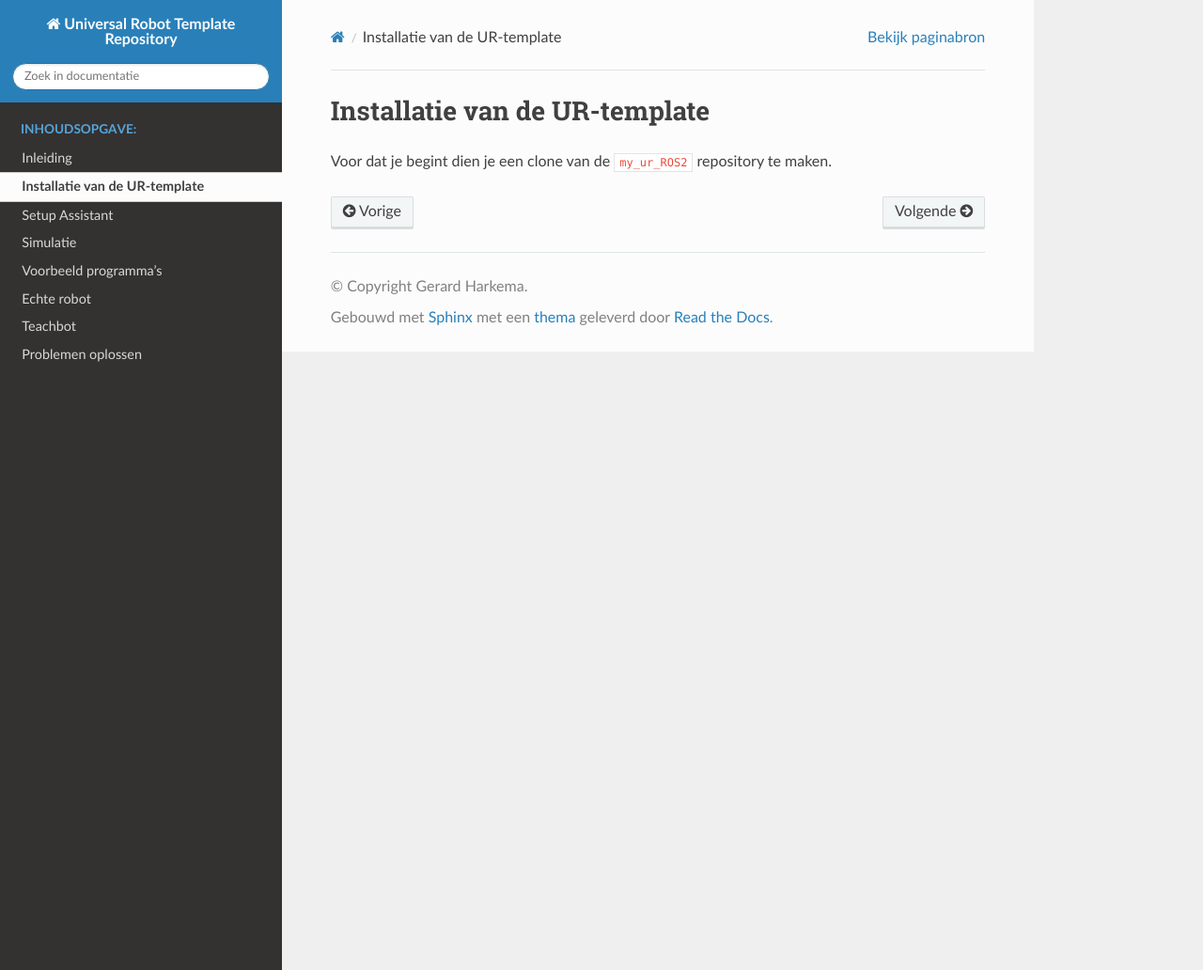
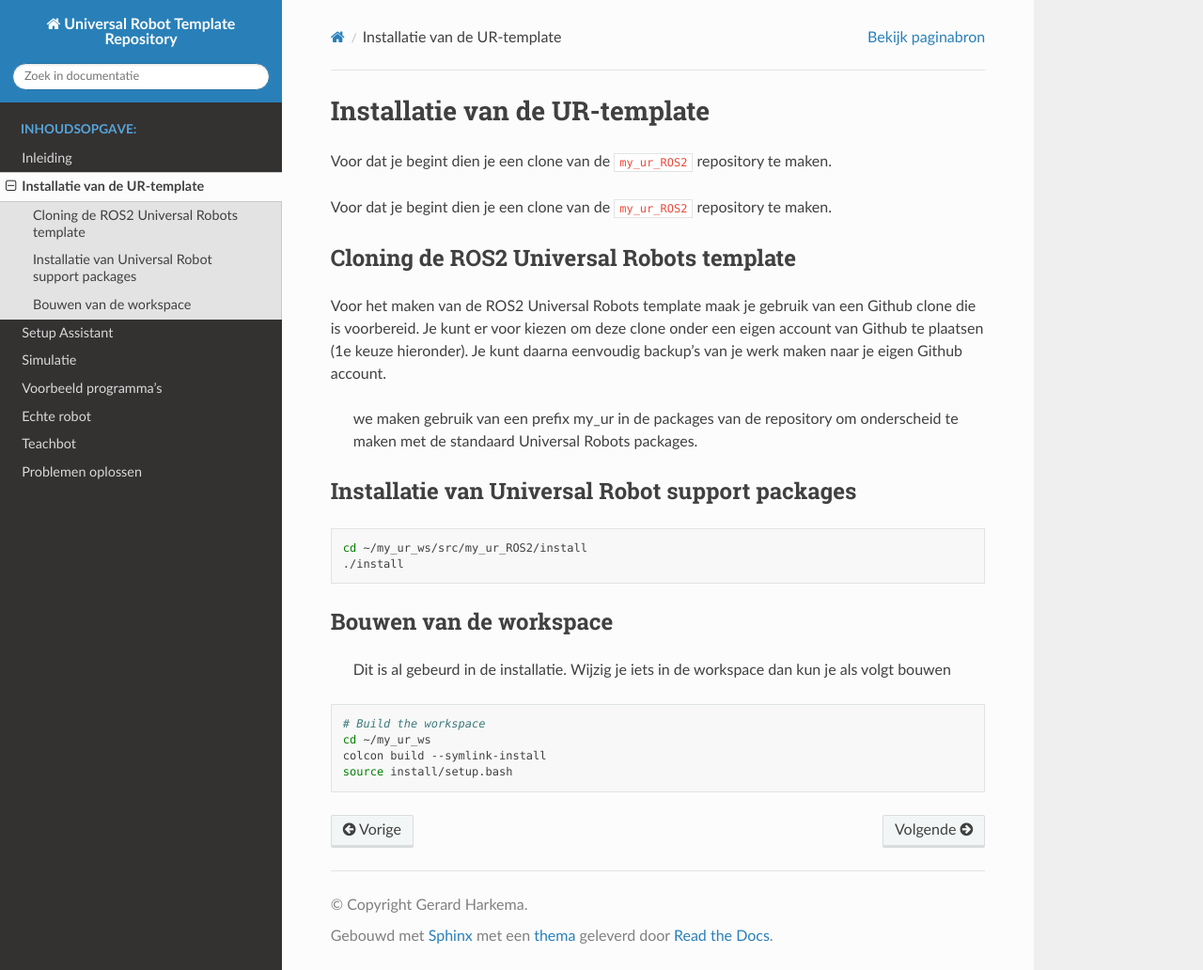
Before and after one commit to Christophe454/Eye_in_hand_Periode2.4_C2, a Sphinx documentation site: the page built from documentation/documentation/install.md, in a window 1280 px wide and 1032 px high. Shown: the whole window at 94% size. Built offline with Sphinx 7.4.7 and the Read the Docs theme 3.1.0, drawn with Linux system fonts in a browser that asks for light colours.

Commit message:
added documentation

````diff
--- a/documentation/documentation/install.md
+++ b/documentation/documentation/install.md
@@ -2,3 +2,31 @@
 
 
 Voor dat je begint dien je een clone van de `my_ur_ROS2` repository te maken.
+
+
+Voor dat je begint dien je een clone van de `my_ur_ROS2` repository te maken.
+
+
+## Cloning de ROS2 Universal Robots template
+Voor het maken van de ROS2 Universal Robots template maak je gebruik van een Github clone die is voorbereid. Je kunt er voor kiezen om deze clone onder een eigen account van Github te plaatsen (1e keuze hieronder). Je kunt daarna eenvoudig backup's van je werk maken naar je eigen Github account.
+
+> we maken gebruik van een prefix my_ur in de packages van de repository om onderscheid te maken met de standaard Universal Robots packages.
+
+
+
+## Installatie van Universal Robot support packages
+
+```bash
+cd ~/my_ur_ws/src/my_ur_ROS2/install
+./install
+```
+
+## Bouwen van de workspace
+> Dit is al gebeurd in de installatie. Wijzig je iets in de workspace dan kun je als volgt bouwen
+```bash
+# Build the workspace
+cd ~/my_ur_ws
+colcon build --symlink-install
+source install/setup.bash
+
+```
````
